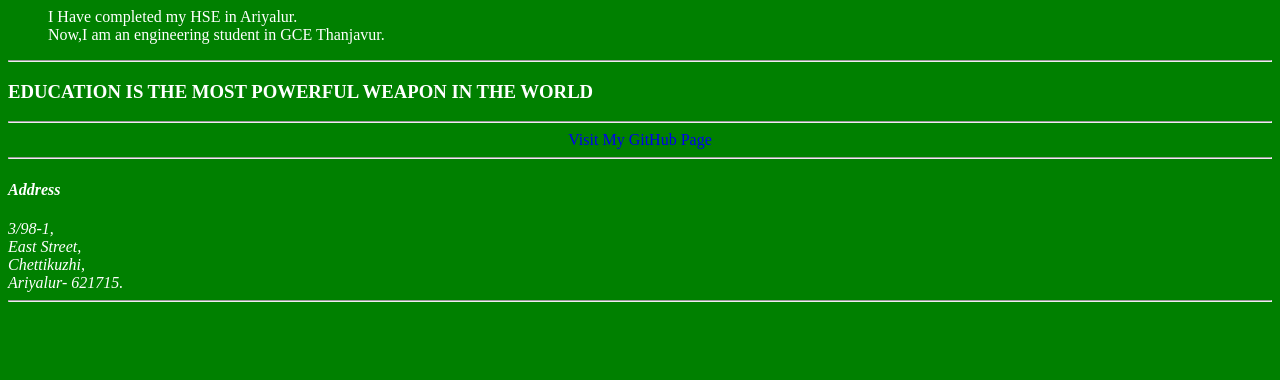
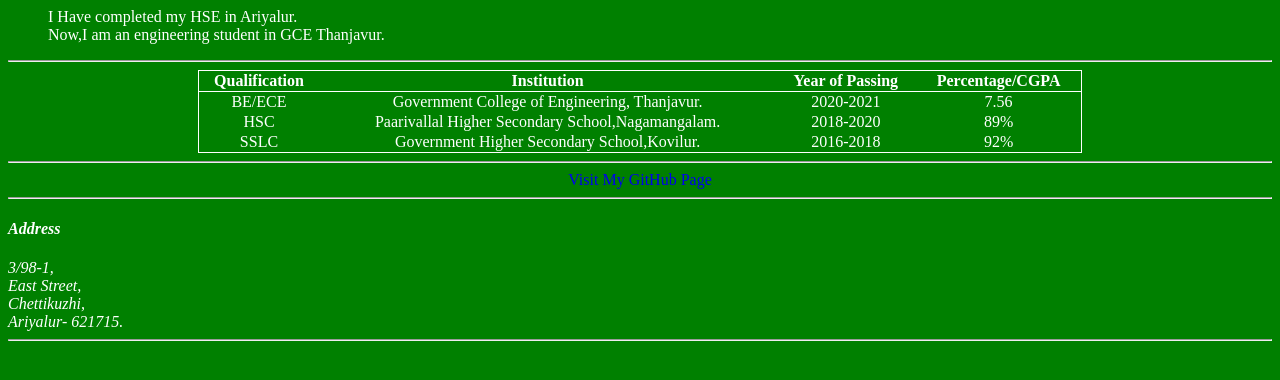
Before and after one commit to Abinaya2003/test-1, a plain HTML site: page index.html in a window 1280 px wide. Shown: the part 200-580 px from the top of the page. Drawn offline with Linux system fonts and the light colour scheme.

Commit message:
Update index.html

```diff
--- a/index.html
+++ b/index.html
@@ -18,10 +18,35 @@
       Now,I am an engineering student in GCE Thanjavur.
     </blockquote>
     <hr />
-    <h3>EDUCATION IS THE MOST POWERFUL WEAPON IN THE WORLD</h3>
+    <table style="width:70%;text-align:center;margin: 0 auto;border:1px solid white; border-collapse: collapse;">
+      <tr>
+        <th style="border-bottom: 1px solid white;">Qualification</th>
+        <th style="border-bottom: 1px solid white;">Institution</th>
+        <th style="border-bottom: 1px solid white;">Year of Passing</th>
+        <th style="border-bottom: 1px solid white;">Percentage/CGPA</th>
+      </tr>
+      <tr>
+        <td>BE/ECE</td>
+        <td>Government College of Engineering, Thanjavur.</td>
+        <td>2020-2021</td>
+        <td>7.56</td>
+      </tr>
+      <tr>
+        <td>HSC</td>
+        <td>Paarivallal Higher Secondary School,Nagamangalam.</td>
+        <td>2018-2020</td>
+        <td>89%</td>
+      </tr>
+      <tr>
+        <td>SSLC</td>
+        <td>Government Higher Secondary School,Kovilur.</td>
+        <td>2016-2018</td>
+        <td>92%</td>
+      </tr>
+    </table>
     <hr />
     <div style="text-align:center;">
-       <a href="https://www.github.com/vvjs-22" style="text-decoration:none;">Visit My GitHub Page</a>
+      <a href="https://www.github.com/vvjs-22" style="text-decoration:none;">Visit My GitHub Page</a>
     </div>
     <hr />
     <address>
```
